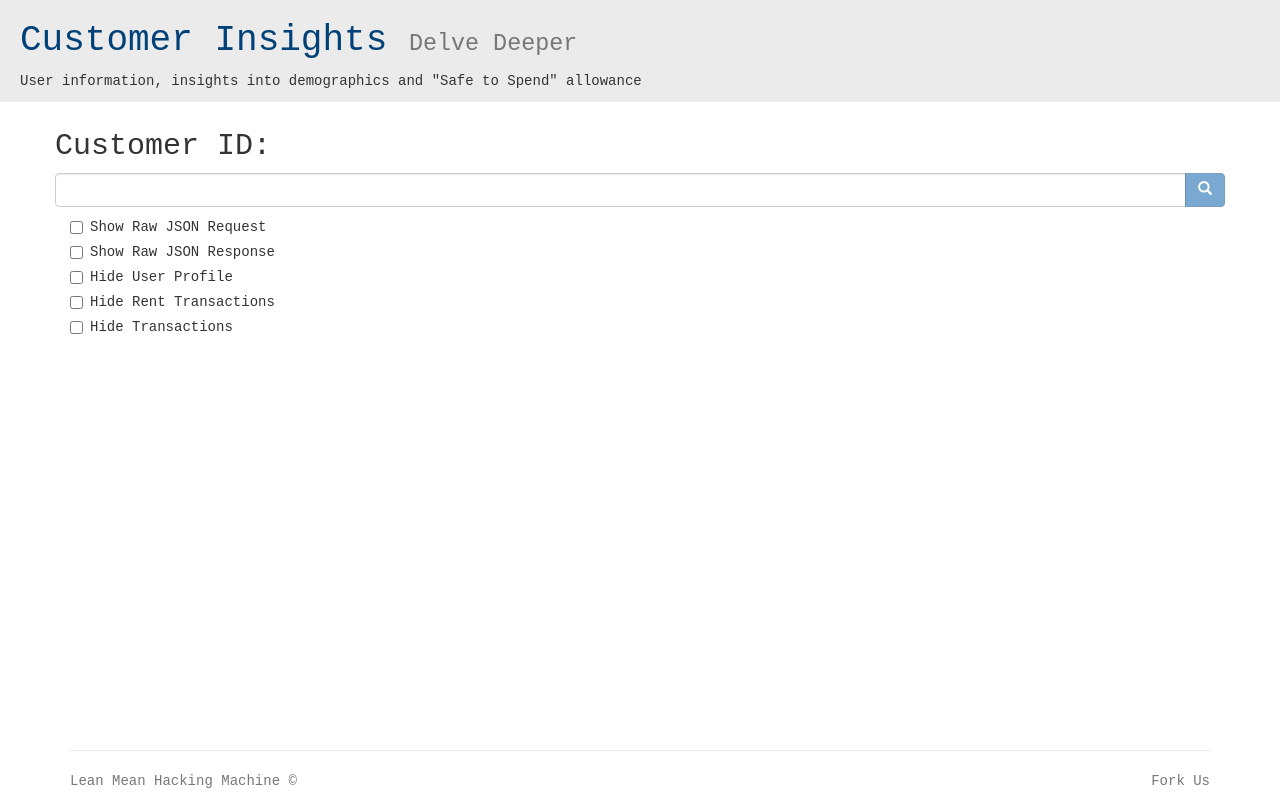
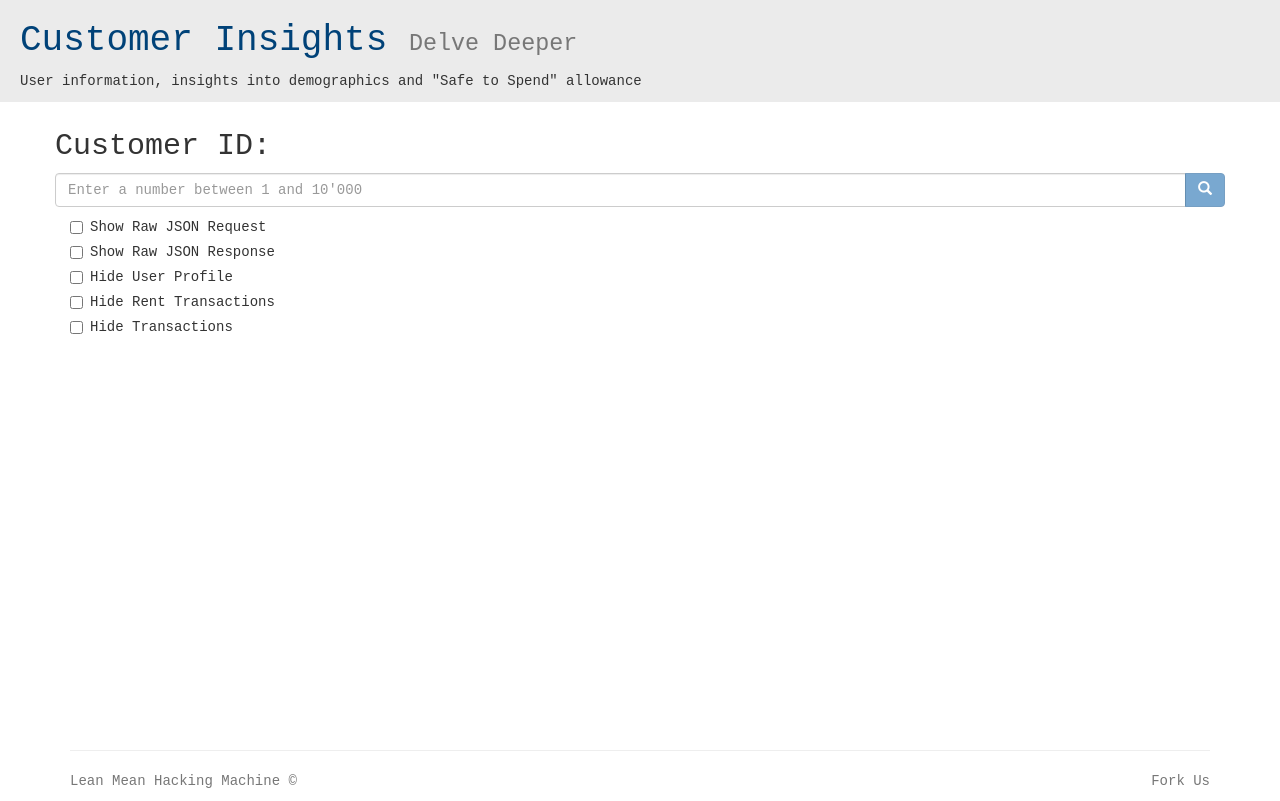
Before and after one commit to RonanC/customer-insights, a website: page public/index.html in a window 1280 px wide. Drawn offline with nearby package versions, Linux system fonts and the light colour scheme; files whose address does not match are found by name.

Commit message:
Added on enter event to submit query Added placeholder to input box

```diff
--- a/public/index.html
+++ b/public/index.html
@@ -47,15 +47,17 @@
         <h2>Customer ID:</h2>
 
         <div id="custom-search-input">
-          <div class="input-group col-md-12" id="id-input-form">
-              <input type="number" class="search-query form-control" ng-model="customer.id" ng-minlength="0" ng-maxlength="100000" required name="id-input">
+          <form class="input-group col-md-12" id="id-input-form" ng-submit="find(customer.id)">
+            <!-- <form > -->
+              <input type="number" class="search-query form-control" ng-model="customer.id" ng-minlength="0" ng-maxlength="100000" required name="id-input" placeholder="Enter a number between 1 and 10'000">
               <span class="input-group-btn">
                 <button class="btn btn-primary" ng-click="find(customer.id)" ng-disabled="!customer.id">
                   <!-- not working: || id-input-form.$invalid" -->
                   <span class="glyphicon glyphicon-search"></span>
                 </button>
               </span>
-          </div>
+            <!-- </form> -->
+          </form>
         </div>
       </div>
 
```
